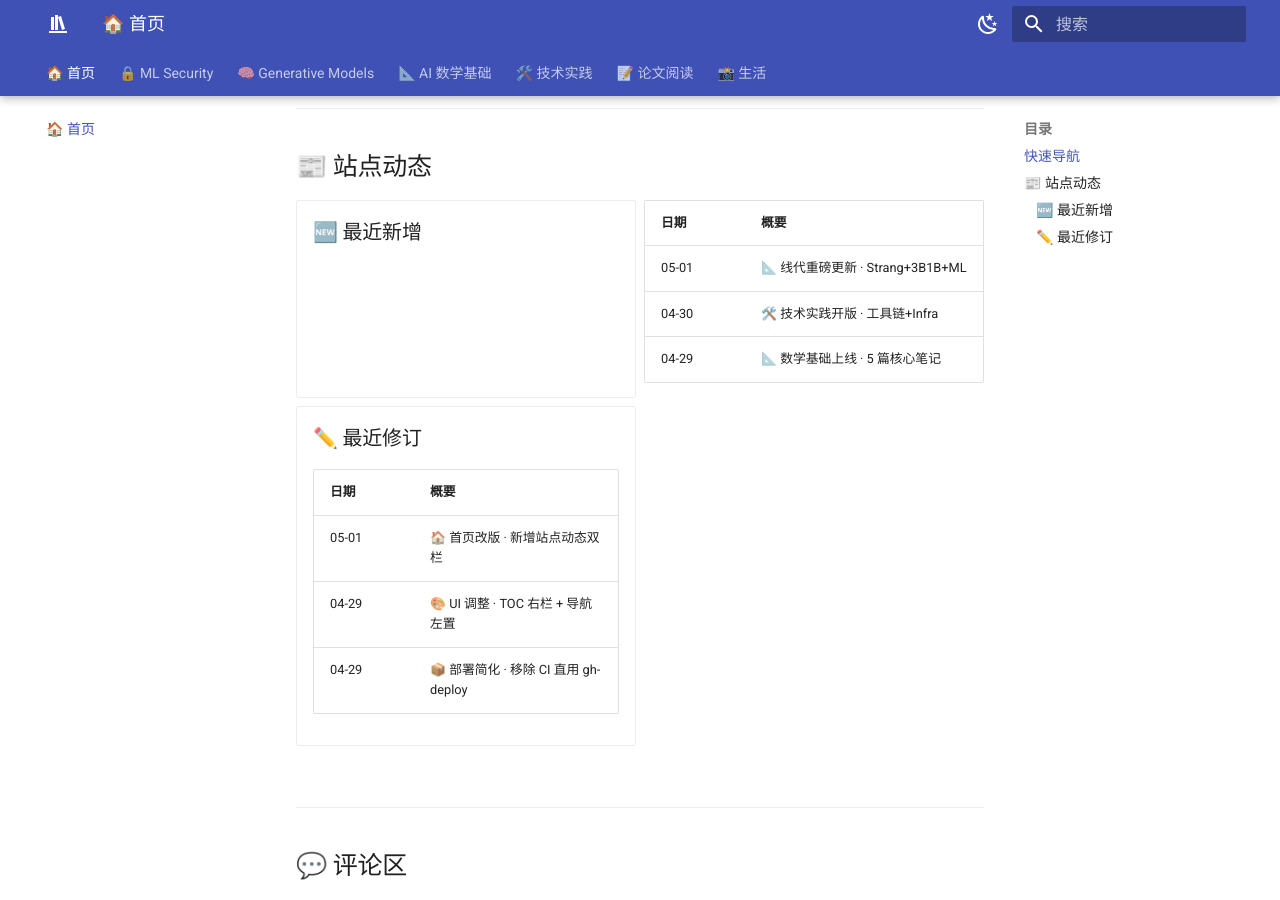
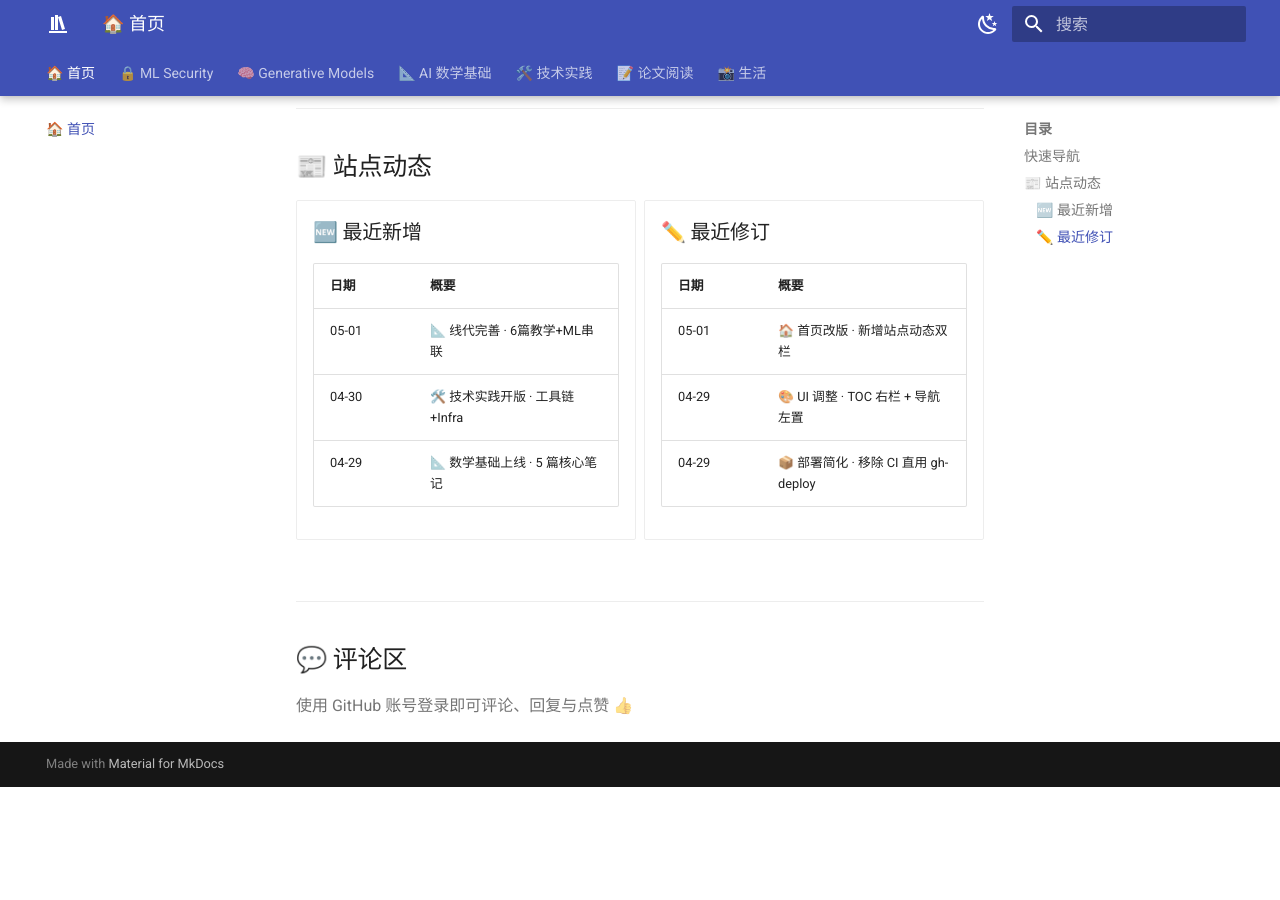
Before and after one commit to MegumiKaor1/Blog, an MkDocs documentation site: the page built from docs/index.md, in a window 1280 px wide and 900 px high, scrolled down 652 px. Built offline with MkDocs 1.6.1 and Material for MkDocs 9.7.7, drawn with Linux system fonts in a browser that asks for light colours; comment, search, counter and statistics services are not loaded; after the commit the page ends 1439 px from its top, so only the background shows below that.

Commit message:
fix: 首页站点动态第一个表格缩进修复

```diff
--- a/docs/index.md
+++ b/docs/index.md
@@ -25,11 +25,11 @@
 
 -   ### 🆕 最近新增
 
-| 日期 | 概要 |
-|------|------|
-| 05-01 | 📐 线代重磅更新 · Strang+3B1B+ML |
-| 04-30 | 🛠️ 技术实践开版 · 工具链+Infra |
-| 04-29 | 📐 数学基础上线 · 5 篇核心笔记 |
+    | 日期 | 概要 |
+    |------|------|
+    | 05-01 | 📐 线代完善 · 6篇教学+ML串联 |
+    | 04-30 | 🛠️ 技术实践开版 · 工具链+Infra |
+    | 04-29 | 📐 数学基础上线 · 5 篇核心笔记 |
 
 -   ### ✏️ 最近修订
 
```
